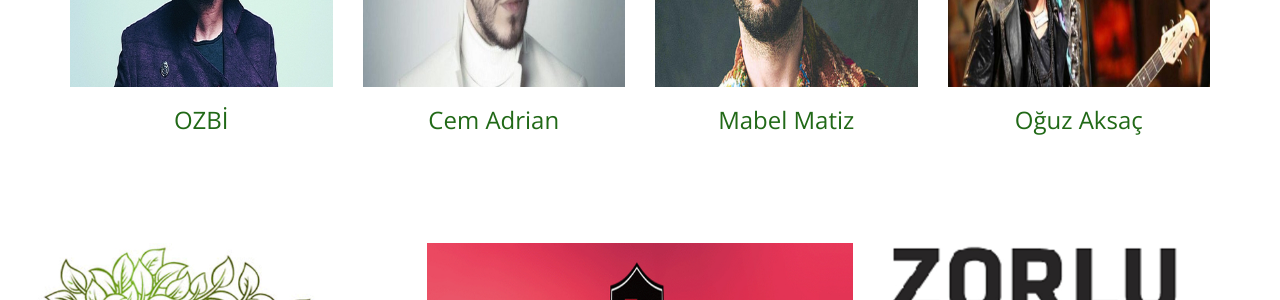
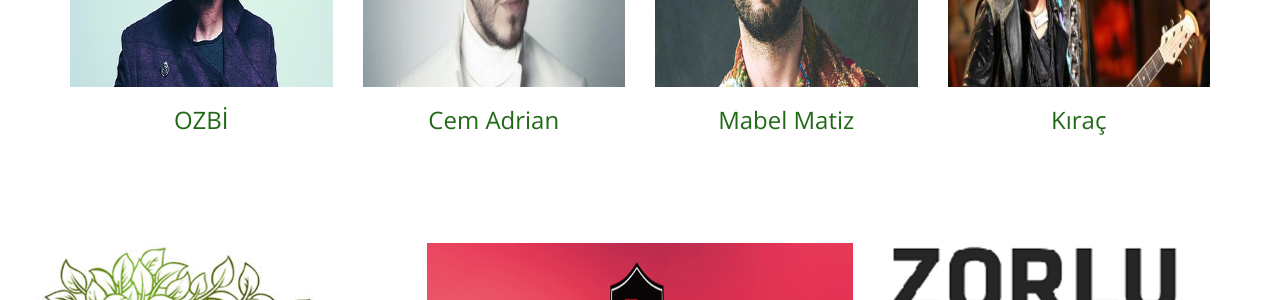
Before and after one commit to Huseyin-Can-58/Huseyin-Can-58.github.io, a Jekyll site: the page built from index.html, in a window 1280 px wide and 900 px high, scrolled down 1507 px. Shown: the part 157-457 px from the top of the window. Built offline with Jekyll 4.4.1, drawn with Linux system fonts in a browser that asks for light colours.

Commit message:
Update services.html

```diff
--- a/_includes/services.html
+++ b/_includes/services.html
@@ -33,9 +33,9 @@
             </div>
             <div class="col-lg-3 col-md-6 text-center">
                 <div class="service-box">
-                    <a href="https://www.instagram.com/oguzaksac/?hl=tr" target="_blank">
+                    <a href="https://www.instagram.com/alitufankirac/?hl=tr" target="_blank">
                     <img src="img/sanatcilar/oguzaksac.jpg" class="img-responsive" alt="">
-                    <h3>Oğuz Aksaç</h3>
+                    <h3>Kıraç</h3>
                 </div>
             </div>
         </div>
```
